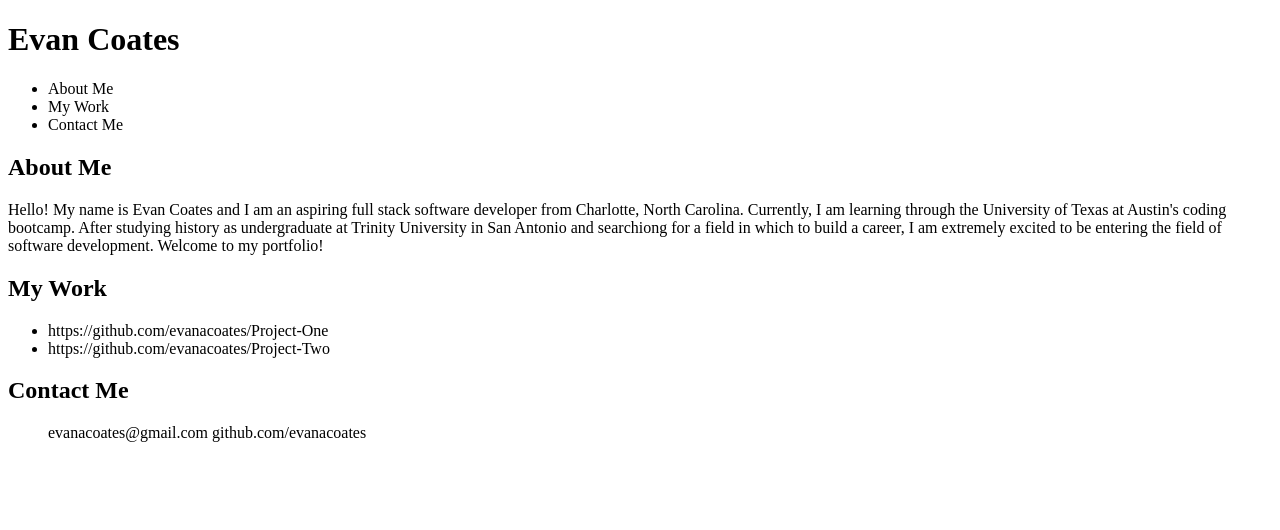
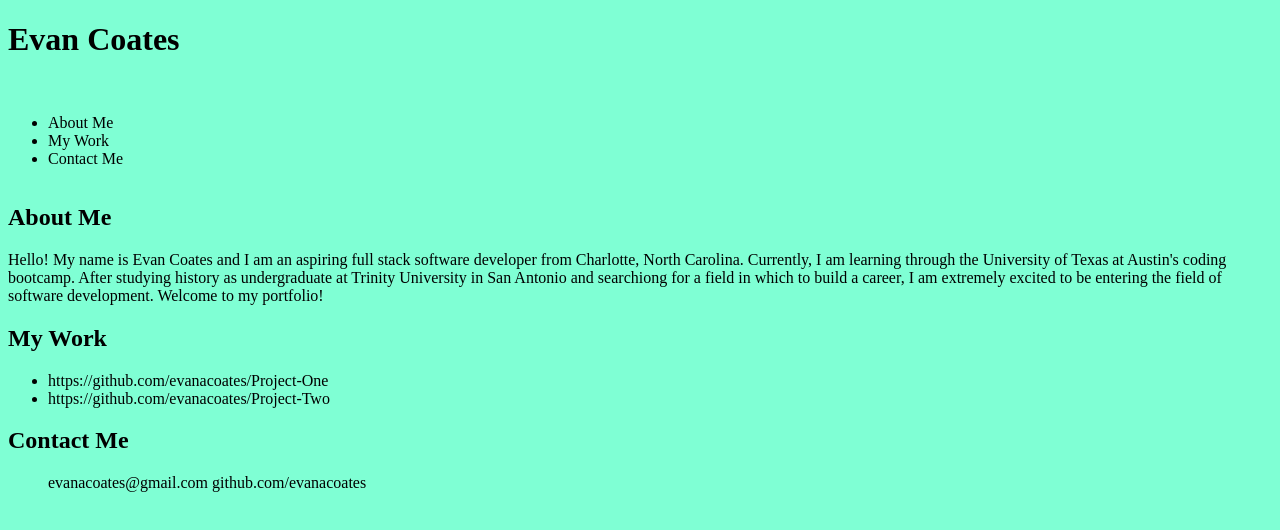
Before and after one commit to evanacoates/C2-BasicPortfolio, a plain HTML site: page index.html in a window 1280 px wide. Drawn offline with Linux system fonts and the light colour scheme.

Commit message:
image work

```diff
--- a/index.html
+++ b/index.html
@@ -10,10 +10,11 @@
 
 
 
-<body>
+
     <header>
-        <div class="head-nav">
             <h1>Evan Coates</h1>
+            <img src="">
+
             <nav>
                 <ul class="navbar">
                     <li href="#about-me">About Me</li>
@@ -22,7 +23,9 @@
                 </ul>
             </nav>
         </div>
-    </header>
+
+
+<body>
     <section>
         <header>
         <h2 id="about-me"> About Me</h2>
--- a/style.css
+++ b/style.css
@@ -0,0 +1,15 @@
+html{
+    margin: 0;
+    font-family: Serif;
+    color: black;
+    background-color: aquamarine;
+    align-items: center;
+
+}
+nav{
+    display: flex;
+    align-items: center;
+}
+header{
+
+}
```
